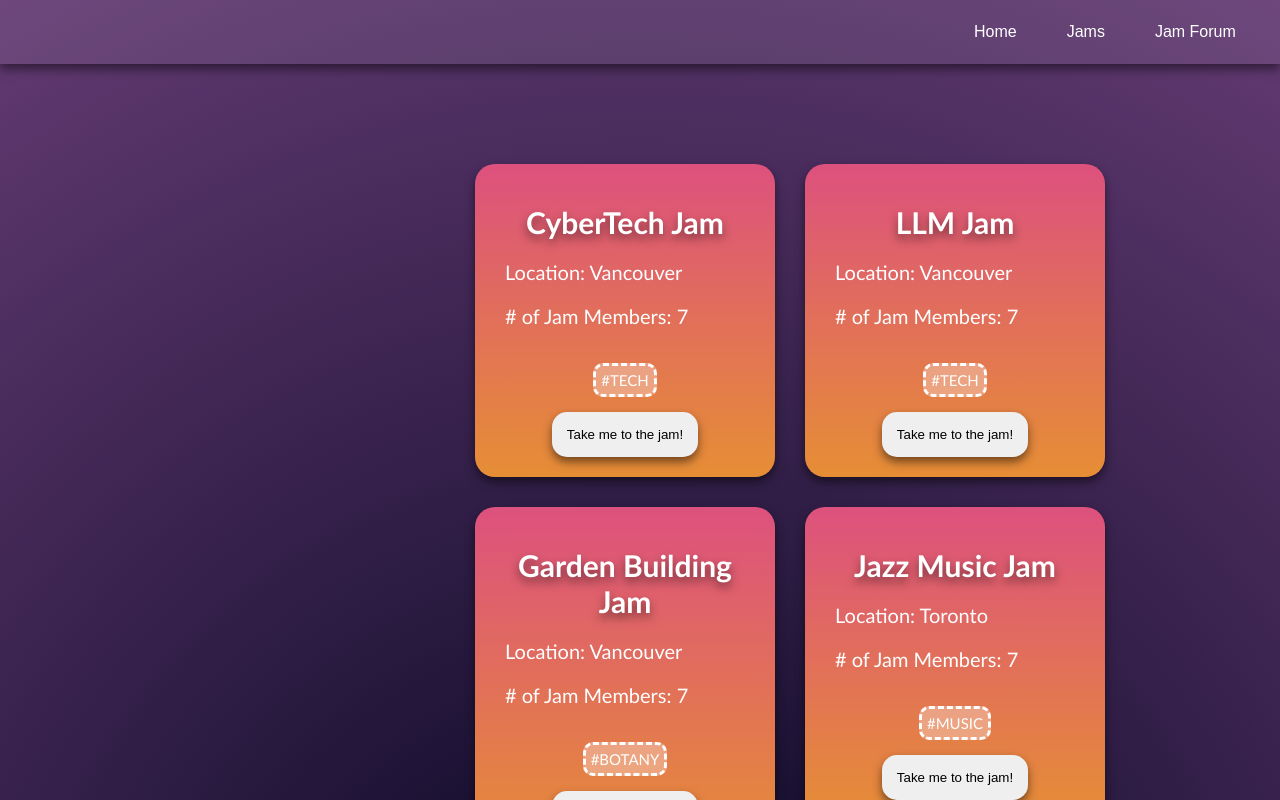
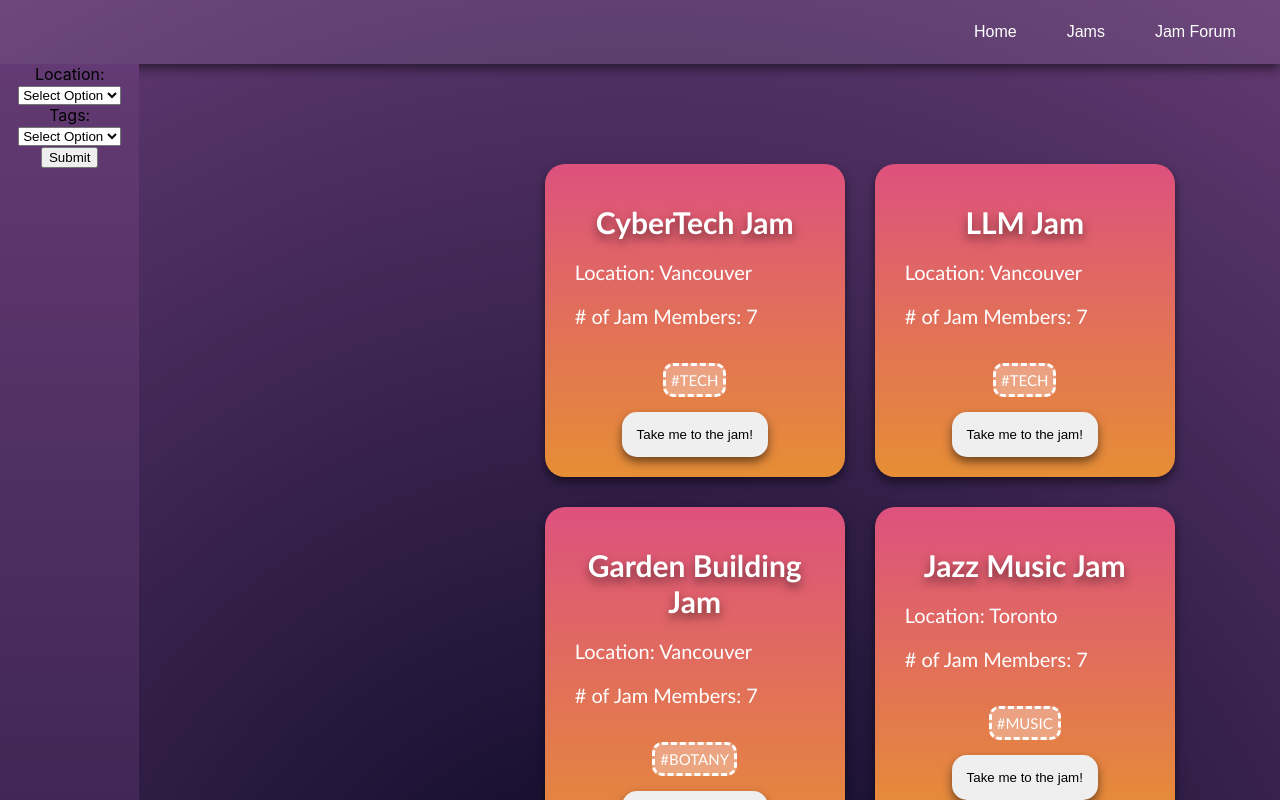
Before and after one commit to lavanyamenon15/JamSesh, a React (Create React App) app in the folder my-app/: page /jams in a window 1280 px wide. Shown: the top 800 px of the page. Built offline with nearby package versions, Linux system fonts and the light colour scheme; data requests are answered from the project's data file.

Commit message:
finished implementing a filter feature

```diff
--- a/my-app/src/css/JamWidget.css
+++ b/my-app/src/css/JamWidget.css
@@ -89,3 +89,14 @@
     border-color: white;
 
 }
+
+.filter{
+    background: linear-gradient(to top, #02041D, #633A73);
+    width: 50%;
+    height: 70vp;
+}
+
+.bigBoard {
+    display: flex;
+
+  }
--- a/my-app/src/pages/Jams.js
+++ b/my-app/src/pages/Jams.js
@@ -8,6 +8,59 @@ function Jams() {
     const [data, setData] = useState(null);
     const [loading, setLoading] = useState(true);
 
+    const [formData, setFormData] = useState({
+        location: " ",
+        tags: " ",
+      });
+
+      // Function to handle form input changes
+      const handleInputChange = (event) => {
+        const { name, value } = event.target;
+        setFormData({
+          ...formData,
+          [name]: value
+        });
+      };
+
+      // Function to handle form submission
+      const handleSubmit = (event) => {
+        event.preventDefault();
+        // You can perform form validation or submit the form data here
+        getData();
+        console.log('Form submitted:', formData);
+
+      };
+
+    const filterByLocation = (jams) => {
+        if(formData.location != " "){
+            var newJamsList = []
+            jams.forEach(element => {
+                if(element.location == formData.location){
+                    newJamsList.push(element);
+                }
+            });
+            return newJamsList;
+        } else {
+            return jams;
+        }
+    }
+
+    const filterByTags = (jams) => {
+        if(formData.tags != " "){
+            var newJamsList = []
+            jams.forEach(element => {
+                console.log(element)
+                if(element.tags.includes(formData.tags)){
+                    newJamsList.push(element);
+                }
+            });
+            console.log(newJamsList);
+            return newJamsList;
+        } else {
+            return jams;
+        }
+    }
+
     const getData = async () => {
 
         const requestOptions = {
@@ -17,7 +70,9 @@ function Jams() {
 
         try {
             const response = await fetch("http://localhost:3030/ActiveJams", requestOptions);
-            const result = await response.json();
+            var result = await response.json();
+            result = await filterByLocation(result);
+            result = await filterByTags(result);
             setData(result)
             setLoading(false);
             console.log(result);
@@ -36,8 +91,46 @@ function Jams() {
     }
 
     return (
-        <div>
-        <NavBar></NavBar>
+        <div><NavBar></NavBar>
+        <div className='bigBoard'>
+        <div className='filter'>
+            <form onSubmit={handleSubmit}>
+            <label>
+                Location:
+                <select
+                type="select"
+                name="location"
+                value={formData.location}
+                onChange={handleInputChange}
+                required
+                >
+                    <option value=" ">Select Option</option>
+                    <option value="Vancouver">Vancouver</option>
+                    <option value="Toronto">Toronto</option>
+                </select>
+            </label>
+            <label>
+                Tags:
+                <select
+                type="select"
+                name="tags"
+                value={formData.tags}
+                onChange={handleInputChange}
+                required
+                >
+                    <option value=" ">Select Option</option>
+                    <option value="TECH">Technoloogy</option>
+                    <option value="FILM">Film</option>
+                    <option value="BOTANY">Botany</option>
+                    <option value="MUSIC">Music</option>
+                    <option value="EDITING">Editing</option>
+                    <option value="MOVIE">Movie</option>
+                </select>
+            </label>
+            <br />
+            <button type="submit">Submit</button>
+            </form>
+        </div>
         <div class="jamBoard">
             {data.map((jam) => (
                 <JamWidget
@@ -50,6 +143,7 @@ function Jams() {
             ))}
         </div>
         </div>
+        </div>
     );
 }
 
--- a/my-app/src/pages/Login.js
+++ b/my-app/src/pages/Login.js
@@ -45,7 +45,7 @@ function Login() {
         <br />
         <br />
         <div>
-        <button type="submit">Login</button>
+          <Link to={'/home'}> <button type="submit">Login</button></Link>
         </div>
       </form>
       </div>
```
